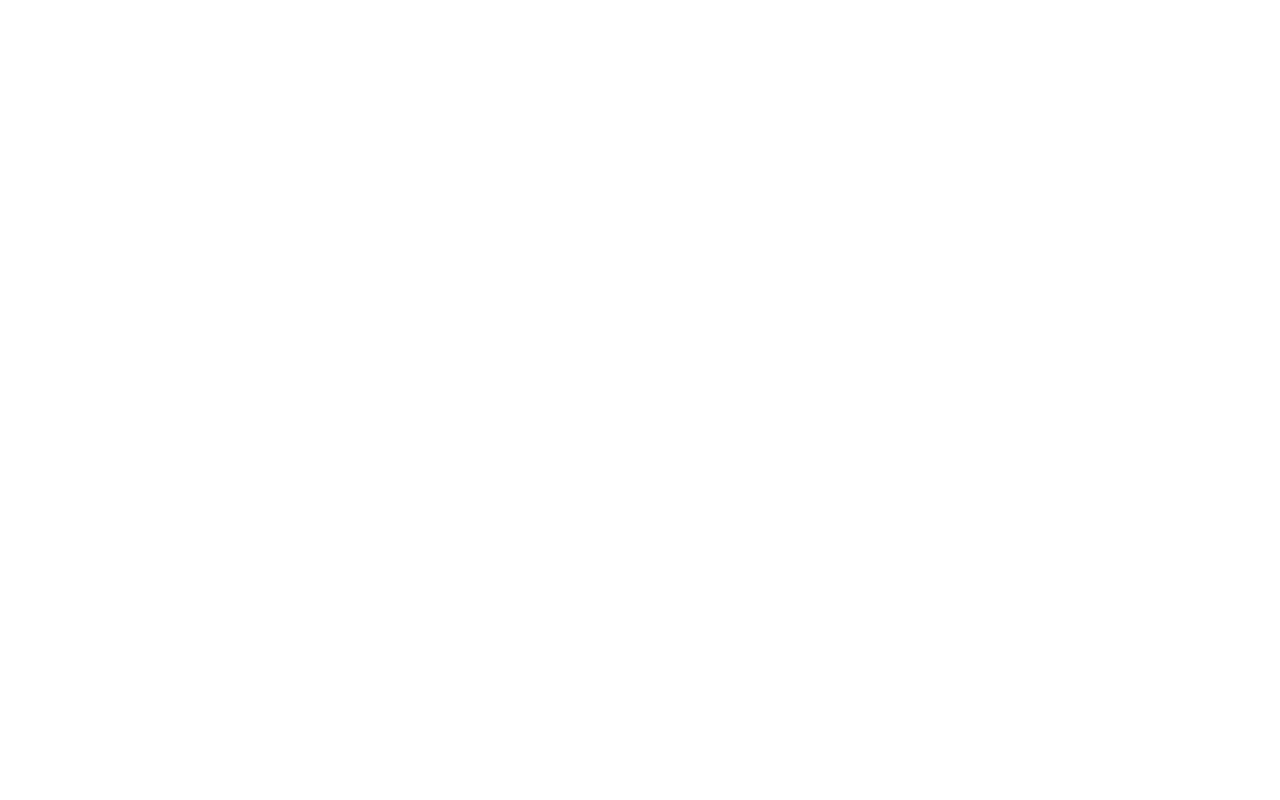
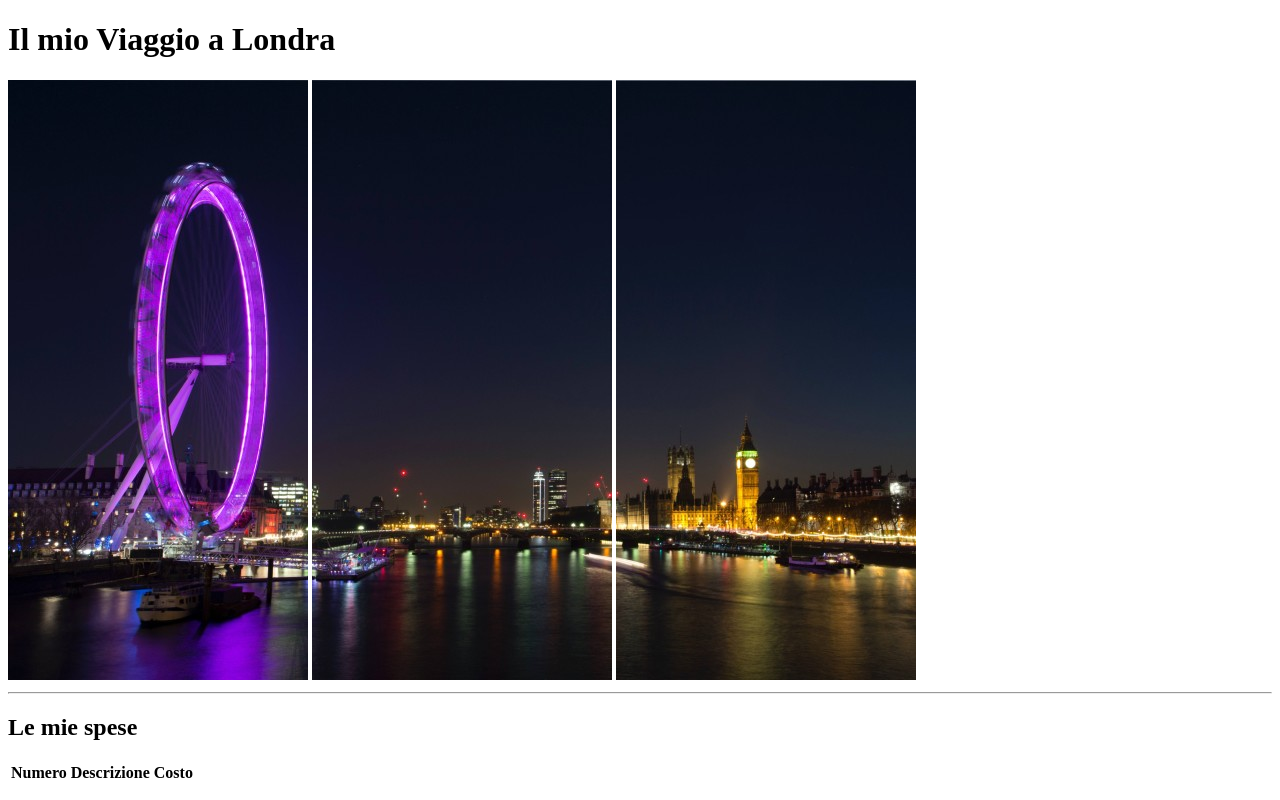
Before and after one commit to VincenzoAmari/html-london-trip, a plain HTML site: page index.html in a window 1280 px wide. Drawn offline with Linux system fonts and the light colour scheme.

Commit message:
Add: img and start table

```diff
--- a/index.html
+++ b/index.html
@@ -3,9 +3,27 @@
 <head>
     <meta charset="UTF-8">
     <meta name="viewport" content="width=device-width, initial-scale=1.0">
-    <title>Document</title>
+    <title>HTML-LONDON-TRIP</title>
 </head>
 <body>
-    <!-- test -->
+    <strong> <H1>Il mio Viaggio a Londra</H1> </strong>
+
+    <img src="./img/first_immage.jpg" alt="">
+    <img src="./img/second_immage.jpg" alt="">
+    <img src="./img/Third_immage.jpg" alt="">
+<hr>
+    <h2>Le mie spese </h2>
+
+    <table>
+        <thead>
+            <tr>
+                <th>Numero</th>
+                <th>Descrizione</th>
+                <th>Costo</th>
+            </tr>
+        </thead>
+
+    </table>
+
 </body>
 </html>
```
Also changed, not shown: img/Third_immage.jpg (added), img/fifth_immage.jpg (added), img/first_immage.jpg (added), img/fourth_immage.jpg (added), img/second_immage.jpg (added).
